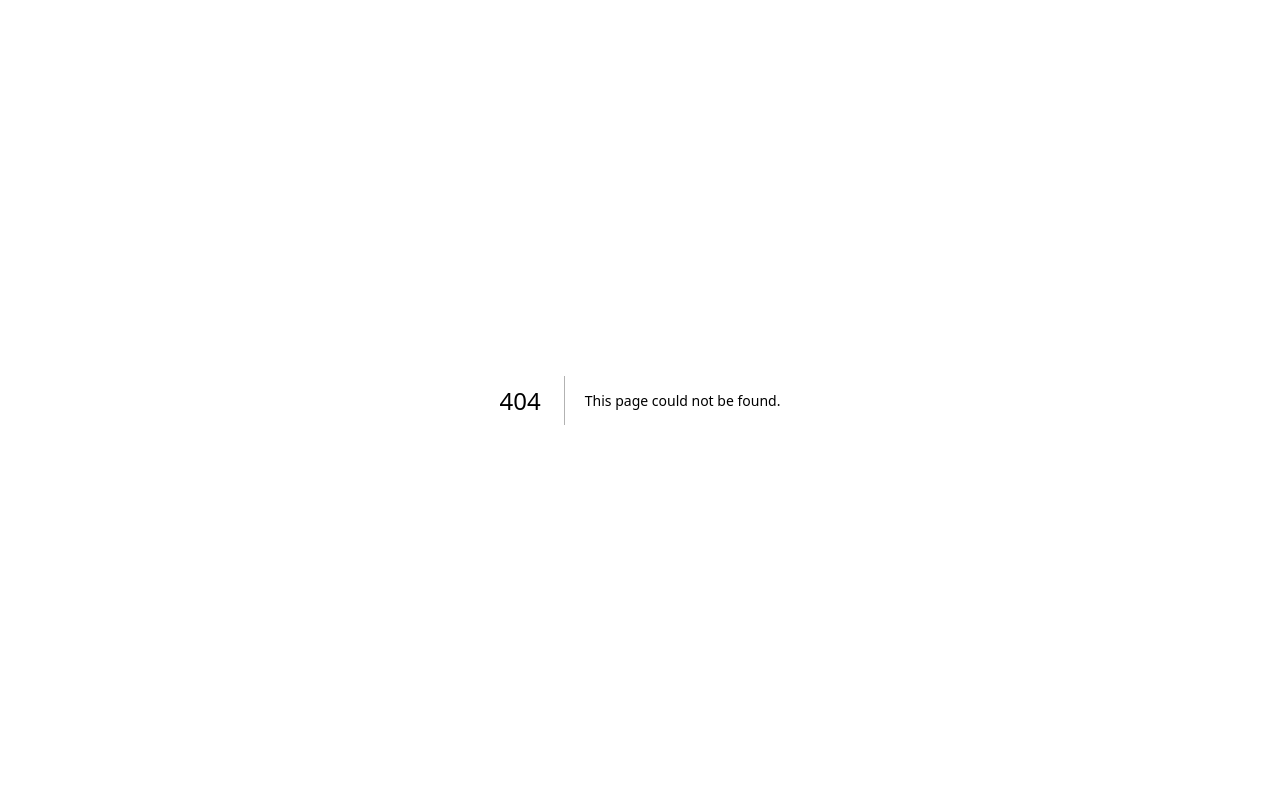
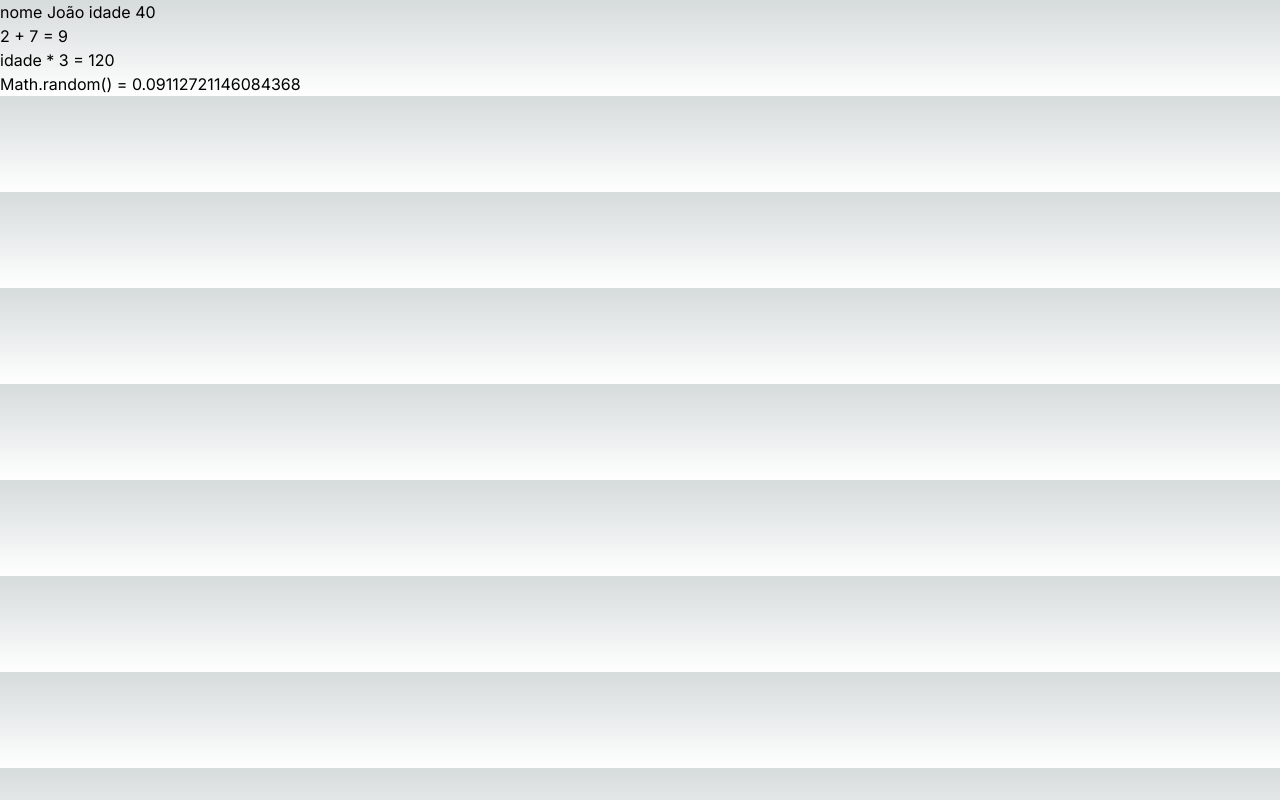
Before and after one commit to Beleze22/react-fundamentos, a Next.js app: page /fundamentos/soma in a window 1280 px wide. Before the commit this address had no page. Built offline with nearby package versions, Linux system fonts and the light colour scheme.

Commit message:
entendendo js e jsx

```diff
--- /dev/null
+++ b/src/app/componentes/titulo/page.tsx
@@ -0,0 +1,8 @@
+export default function Page() {
+  return (
+    <div>
+      <h1 className="text-red-800 font-bold text-6xl">Título</h1>
+      <h2 className="text-green-800 text-4xl">Subtítulo</h2>
+    </div>
+  );
+}
--- /dev/null
+++ b/src/app/componentes/trecho/page.tsx
@@ -0,0 +1,10 @@
+export default function Page() {
+  // const trecho = <h1>Trecho</h1>;
+  const trecho = [
+    <div>Trecho #1</div>,
+    <div>Trecho #2</div>,
+    <div>Trecho #3</div>,
+  ];
+
+  return trecho[2];
+}
--- /dev/null
+++ b/src/app/fundamentos/soma/page.tsx
@@ -0,0 +1,15 @@
+export default function Page() {
+  const nome = "João";
+  const idade = 40;
+
+  return (
+    <div>
+      <div>
+        nome {nome} idade {idade}
+      </div>
+      <div>2 + 7 = {2 + 7}</div>
+      <div>idade * 3 = {idade * 3}</div>
+      <div>Math.random() = {Math.random()}</div>
+    </div>
+  );
+}
```
Also changed, not shown: src/app/componentes/basico/page.tsx (renamed from src/app/componentes/ex1/page.tsx).
